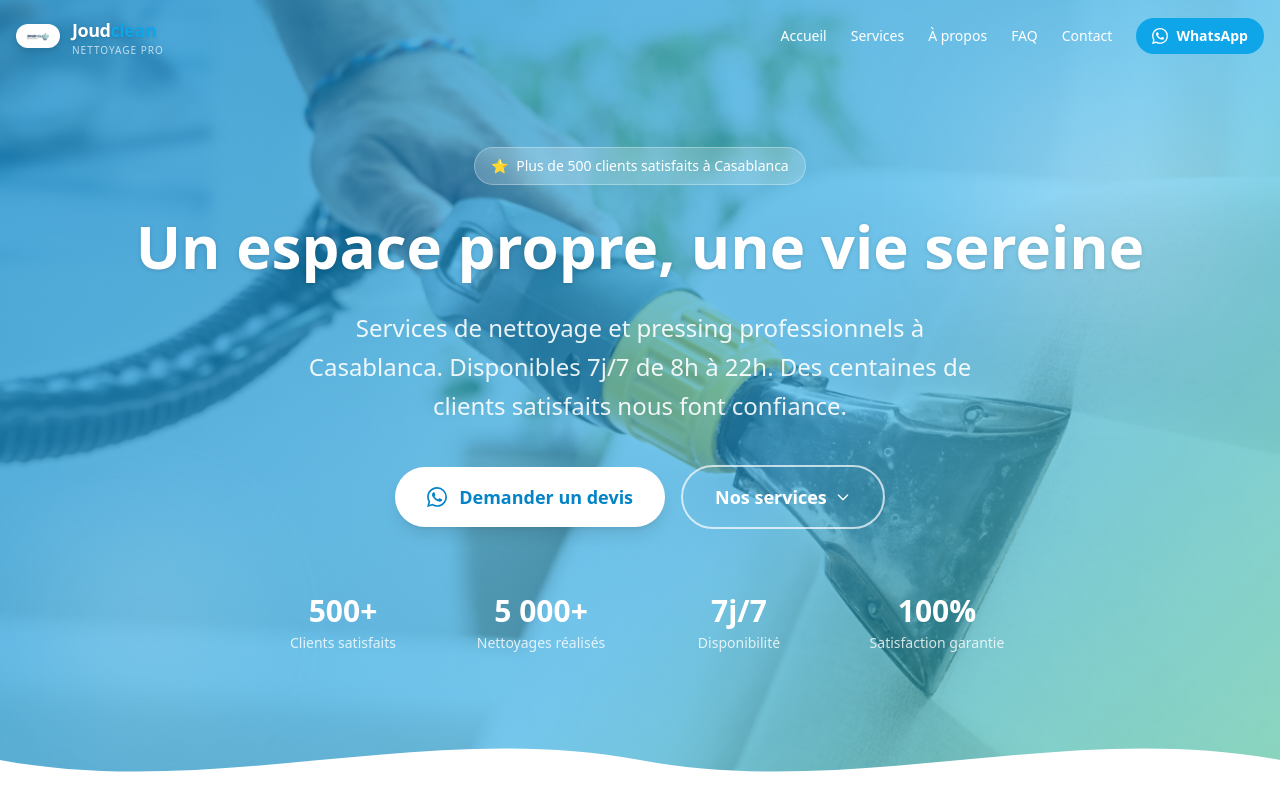
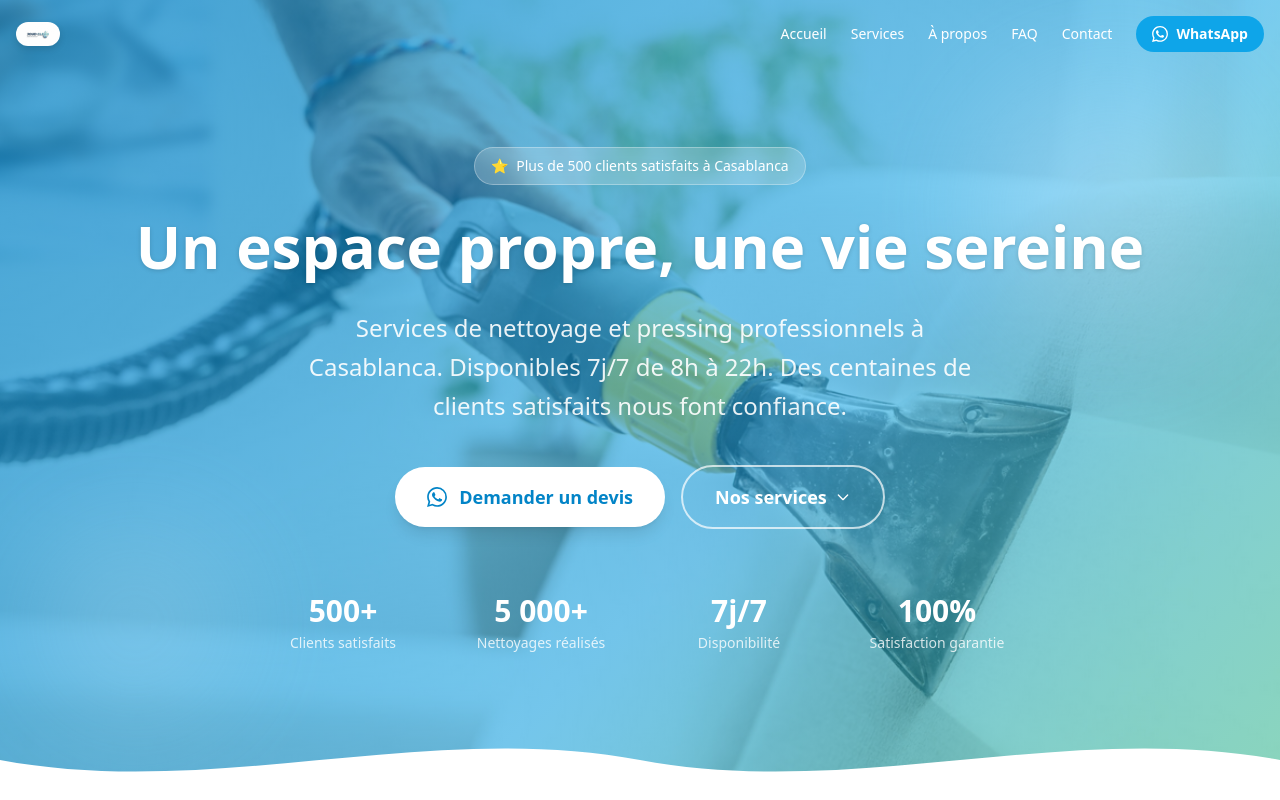
Before and after one commit to mohammedyassinAa/CLEAN, a Next.js app: page / in a window 1280 px wide. Shown: the top 800 px of the page. Built offline with nearby package versions, Linux system fonts and the light colour scheme.

Commit message:
Navbar: remove brand text, keep only logo image
Co-authored-by: mohammedyassinAa <106601391+mohammedyassinAa@users.noreply.github.com>

```diff
--- a/src/components/Navbar.tsx
+++ b/src/components/Navbar.tsx
@@ -33,7 +33,7 @@ export default function Navbar() {
     >
       <div className="container mx-auto px-4 flex items-center justify-between">
         {/* Logo */}
-        <Link href="#hero" className="flex items-center gap-3" onClick={handleNavClick}>
+        <Link href="#hero" className="flex items-center" onClick={handleNavClick}>
           <div className={`relative flex-shrink-0 transition-all duration-300 ${scrolled ? "" : "drop-shadow-md"}`}>
             <Image
               src="/navbarlogo.png"
@@ -43,22 +43,6 @@ export default function Navbar() {
               priority
               className="rounded-xl object-contain"
             />
-          </div>
-          <div className="flex flex-col leading-tight">
-            <span
-              className={`text-lg font-extrabold tracking-tight transition-colors duration-300 ${
-                scrolled ? "text-slate-900" : "text-white drop-shadow"
-              }`}
-            >
-              Joud<span style={{ color: siteConfig.colors.primary }}>clean</span>
-            </span>
-            <span
-              className={`text-[10px] font-medium tracking-widest uppercase transition-colors duration-300 ${
-                scrolled ? "text-slate-400" : "text-white/70"
-              }`}
-            >
-              Nettoyage Pro
-            </span>
           </div>
         </Link>
 
```
